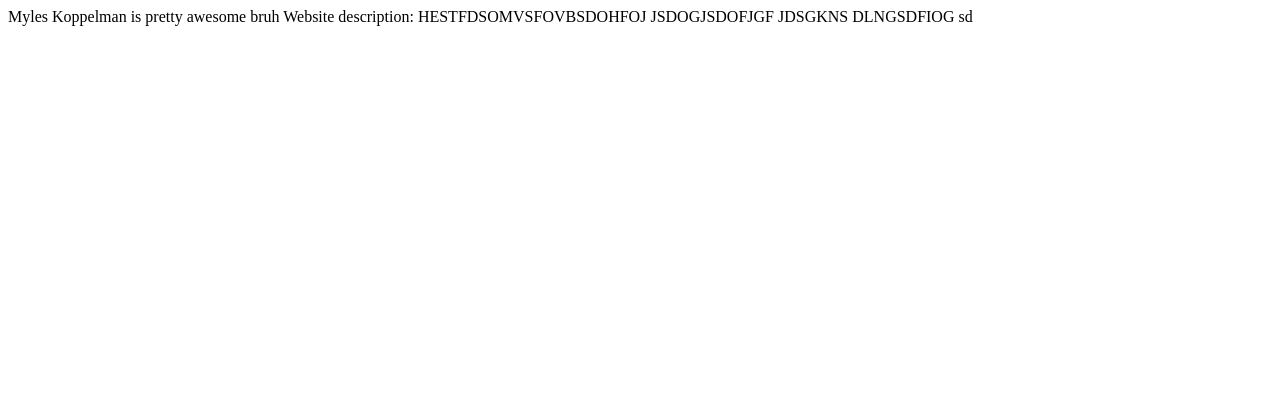
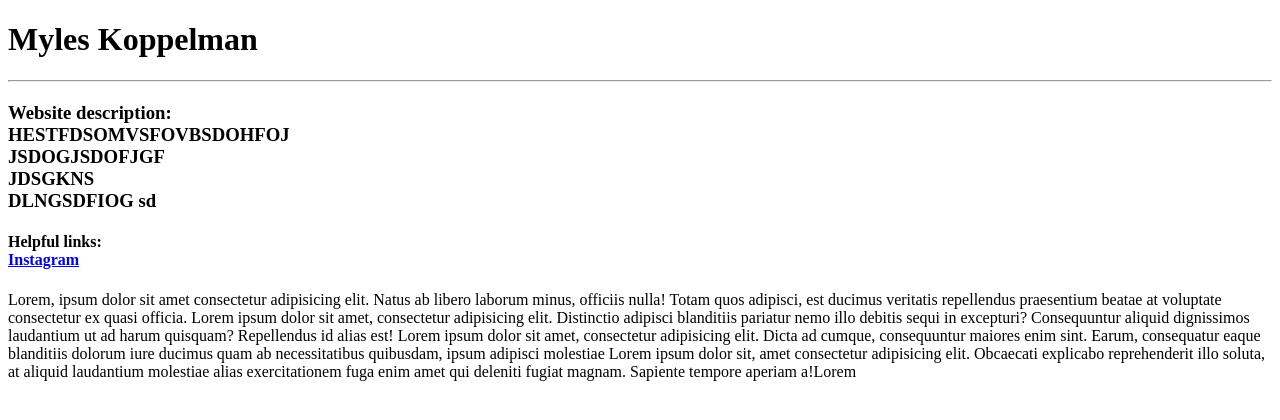
Before and after one commit to myleskoppelman/myleskoppelman.github.io, a plain HTML site: page index.html in a window 1280 px wide. Drawn offline with Linux system fonts and the light colour scheme.

Commit message:
added my insta

```diff
--- a/index.html
+++ b/index.html
@@ -1,14 +1,27 @@
 <!doctype html>
 <html>
 <head>
-<title>Our Funky HTML Page</title>
+
+<title>Myles Koppelman</title>
 <meta name="description" content="Our first page">
 <meta name="keywords" content="html tutorial template">
+
 </head>
-<body>
-Myles Koppelman is pretty awesome bruh
 
 
-Website description: HESTFDSOMVSFOVBSDOHFOJ JSDOGJSDOFJGF JDSGKNS DLNGSDFIOG sd
+<body>
+<h1>Myles Koppelman</h1>
+<hr>  <!-- adds a horizontal line under title -->
+<h2></h2>
+<h3>    Website description: <br> HESTFDSOMVSFOVBSDOHFOJ <br>JSDOGJSDOFJGF <br>JDSGKNS <br>DLNGSDFIOG sd</h3>
+<h4> Helpful links: <br>
+    <a href="https://www.instagram.com/myleskoppelman/" target="_blank" title="check out my instagram account"> <!-- target part opens link in new tab-->
+Instagram
+    </a>
+
+</h4>
+<h5></h5>
+<p>Lorem, ipsum dolor sit amet consectetur adipisicing elit. Natus ab libero laborum minus, officiis nulla! Totam quos adipisci, est ducimus veritatis repellendus praesentium beatae at voluptate consectetur ex quasi officia. Lorem ipsum dolor sit amet, consectetur adipisicing elit. Distinctio adipisci blanditiis pariatur nemo illo debitis sequi in excepturi? Consequuntur aliquid dignissimos laudantium ut ad harum quisquam? Repellendus id alias est! Lorem ipsum dolor sit amet, consectetur adipisicing elit. Dicta ad cumque, consequuntur maiores enim sint. Earum, consequatur eaque blanditiis dolorum iure ducimus quam ab necessitatibus quibusdam, ipsum adipisci molestiae Lorem ipsum dolor sit, amet consectetur adipisicing elit. Obcaecati explicabo reprehenderit illo soluta, at aliquid laudantium molestiae alias exercitationem fuga enim amet qui deleniti fugiat magnam. Sapiente tempore aperiam a!Lorem</p>
+
 </body>
 </html>
```
